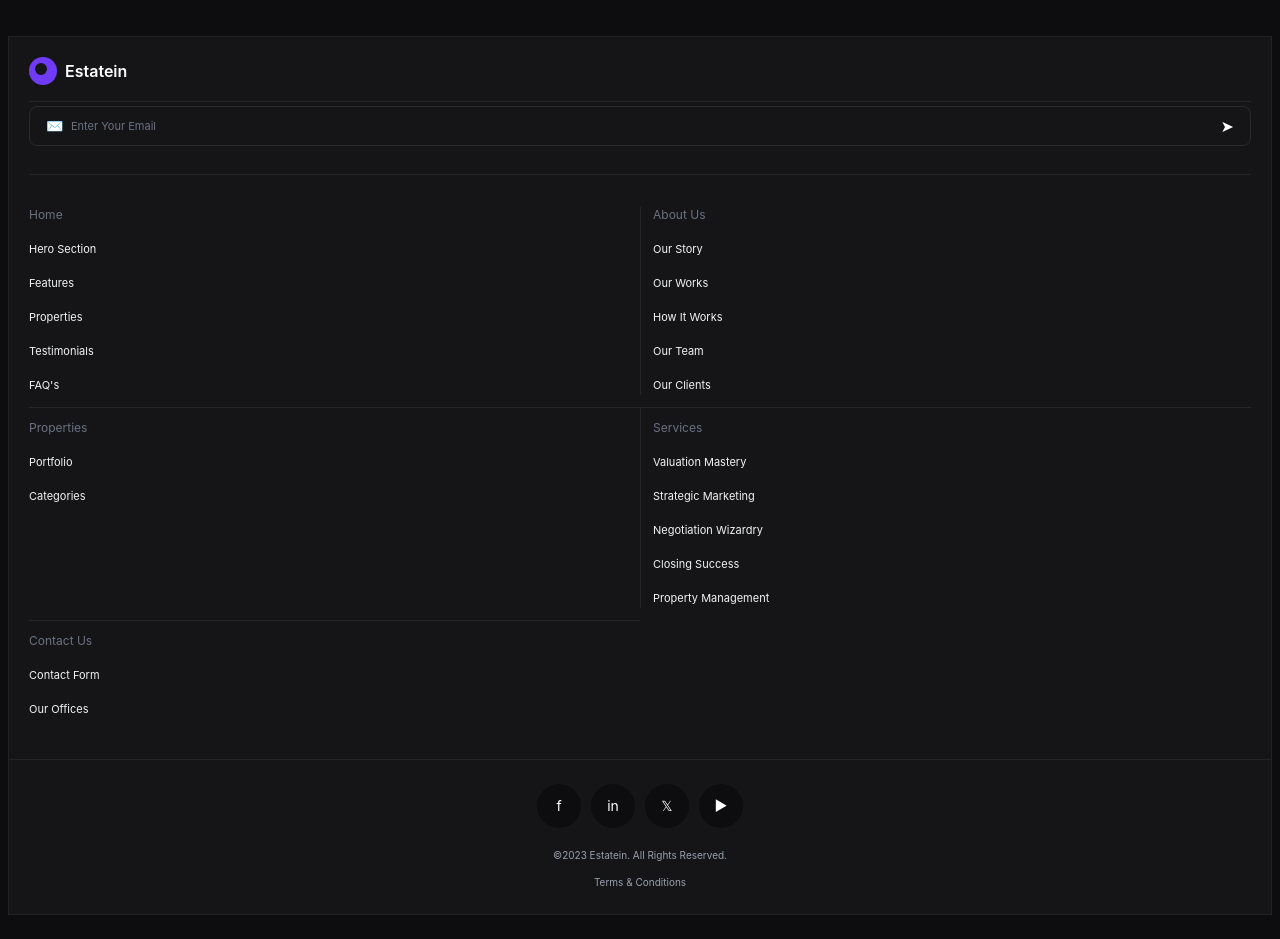
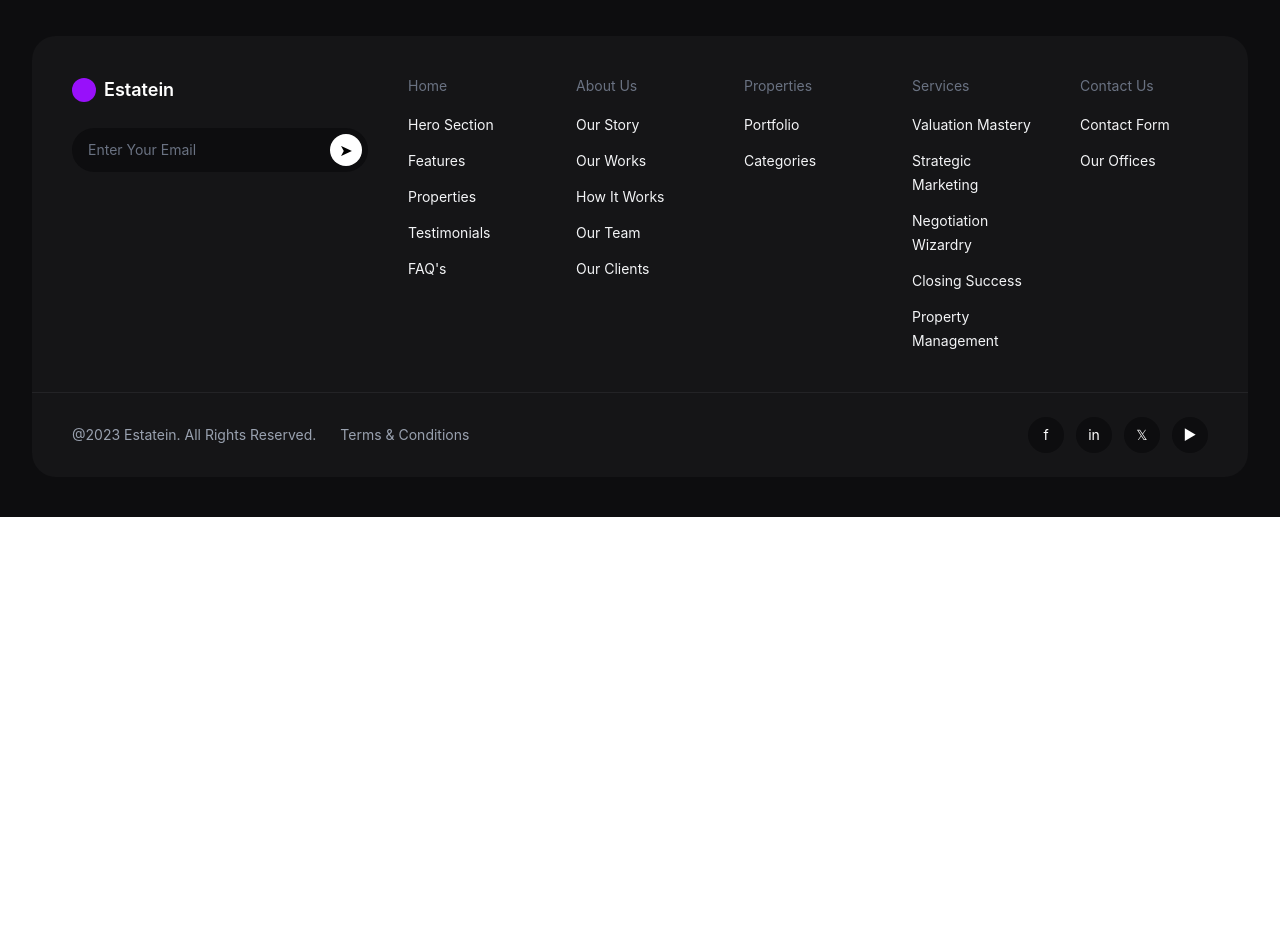
Before and after one commit to JerahmeelN806/estatein-real-estate, a React app in the folder frontend/: page / in a window 1280 px wide. Shown: the part 2960-3899 px from the top of the page. After the commit the page ends 3477 px from the top, so only its background shows below. Built offline with nearby package versions, Linux system fonts and the light colour scheme; the HTML template or start-up script is replaced by a standard one.

Commit message:
Updated footer

```diff
--- a/frontend/src/sections/Footer.jsx
+++ b/frontend/src/sections/Footer.jsx
@@ -2,23 +2,11 @@ function Footer() {
   const columns = [
     {
       title: "Home",
-      links: [
-        "Hero Section",
-        "Features",
-        "Properties",
-        "Testimonials",
-        "FAQ's",
-      ],
+      links: ["Hero Section", "Features", "Properties", "Testimonials", "FAQ's"],
     },
     {
       title: "About Us",
-      links: [
-        "Our Story",
-        "Our Works",
-        "How It Works",
-        "Our Team",
-        "Our Clients",
-      ],
+      links: ["Our Story", "Our Works", "How It Works", "Our Team", "Our Clients"],
     },
     {
       title: "Properties",
@@ -38,193 +26,94 @@ function Footer() {
       title: "Contact Us",
       links: ["Contact Form", "Our Offices"],
     },
-  ];
+  ]
 
   const socials = [
     { label: "Facebook", icon: "f" },
     { label: "LinkedIn", icon: "in" },
     { label: "Twitter", icon: "𝕏" },
     { label: "YouTube", icon: "▶" },
-  ];
+  ]
 
   return (
-    <footer className="px-2 pb-6 max-w-7xl mx-auto">
-      <div className="bg-[#151517] border border-[#232326] overflow-hidden">
-
-        {/* TOP SECTION */}
-        <div className="px-3 sm:px-5 pt-5 pb-10">
-
-          {/* LOGO */}
-          <div className="flex items-center gap-2 pb-4 border-b border-[#252528]">
-            <div className="w-7 h-7 bg-[#703BF7] rounded-full flex items-center justify-center">
-              <div className="w-3 h-3 bg-[#151517] rounded-full translate-x-[-2px] translate-y-[-2px]" />
+    <footer className="px-4 md:px-8 pb-6 md:pb-10 max-w-7xl mx-auto">
+      <div className="bg-[#151517] rounded-3xl overflow-hidden">
+        <div className="px-6 md:px-10 py-8 md:py-10">
+          <div className="mb-8 md:mb-0 md:hidden">
+            <div className="flex items-center gap-2 mb-5">
+              <div className="w-6 h-6 bg-purple-600 rounded-full" />
+              <span className="font-semibold text-lg">Estatein</span>
             </div>
-
-            <span className="font-semibold text-base text-white">
-              Estatein
-            </span>
-          </div>
-
-          {/* EMAIL */}
-          <div className="mt-1 mb-8 border-b border-[#252528] pb-7">
-            <div className="flex items-center border border-[#2a2a2d] rounded-lg px-4 h-10">
-              <span className="text-gray-500 mr-2 text-sm">✉</span>
-
+            <div className="flex items-center bg-[#0d0d0f] rounded-full pl-4 pr-1.5 py-1.5">
               <input
                 type="email"
                 placeholder="Enter Your Email"
-                className="bg-transparent text-[11px] text-gray-300 placeholder-gray-500 outline-none flex-1 min-w-0"
+                className="bg-transparent text-sm text-gray-300 placeholder-gray-500 outline-none flex-1"
               />
-
-              <button
-                type="button"
-                className="text-white text-base flex-shrink-0 ml-2"
-              >
+              <button className="bg-white text-black w-8 h-8 rounded-full flex items-center justify-center flex-shrink-0">
                 ➤
               </button>
             </div>
           </div>
 
-          {/* LINKS */}
-          <div className="grid grid-cols-2">
+          <div className="grid grid-cols-2 md:grid-cols-7 gap-x-10 gap-y-8 md:gap-y-8">
+            <div className="hidden md:block md:col-span-2">
+              <div className="flex items-center gap-2 mb-6">
+                <div className="w-6 h-6 bg-purple-600 rounded-full" />
+                <span className="font-semibold text-lg">Estatein</span>
+              </div>
+              <div className="flex items-center bg-[#0d0d0f] rounded-full pl-4 pr-1.5 py-1.5 max-w-xs">
+                <input
+                  type="email"
+                  placeholder="Enter Your Email"
+                  className="bg-transparent text-sm text-gray-300 placeholder-gray-500 outline-none flex-1"
+                />
+                <button className="bg-white text-black w-8 h-8 rounded-full flex items-center justify-center flex-shrink-0">
+                  ➤
+                </button>
+              </div>
+            </div>
 
-            {/* HOME */}
-            <div className="pr-3">
-              <h4 className="text-gray-500 text-xs mb-3">
-                Home
-              </h4>
-
-              <ul className="space-y-2.5">
-                {columns[0].links.map((link) => (
-                  <li key={link}>
-                    <a
-                      href="#"
-                      className="text-[11px] text-gray-100 hover:text-white transition-colors"
-                    >
+            {columns.map((col) => (
+              <div key={col.title}>
+                <h4 className="text-gray-500 text-sm mb-4">{col.title}</h4>
+                <ul className="space-y-3 list-none">
+                  {col.links.map((link) => (
+                    <li key={link} className="list-none">
+                      <a href="#" className="text-sm text-gray-100 hover:text-white">
                         {link}
                       </a>
                     </li>
                   ))}
                 </ul>
               </div>
-
-            {/* ABOUT US */}
-            <div className="pl-3 border-l border-[#252528]">
-              <h4 className="text-gray-500 text-xs mb-3">
-                About Us
-              </h4>
-
-              <ul className="space-y-2.5">
-                {columns[1].links.map((link) => (
-                  <li key={link}>
-                    <a
-                      href="#"
-                      className="text-[11px] text-gray-100 hover:text-white transition-colors"
-                    >
-                      {link}
-                    </a>
-                  </li>
             ))}
-              </ul>
-            </div>
-
-            {/* PROPERTIES */}
-            <div className="pr-3 mt-3 pt-3 border-t border-[#252528]">
-              <h4 className="text-gray-500 text-xs mb-3">
-                Properties
-              </h4>
-
-              <ul className="space-y-2.5">
-                {columns[2].links.map((link) => (
-                  <li key={link}>
-                    <a
-                      href="#"
-                      className="text-[11px] text-gray-100 hover:text-white transition-colors"
-                    >
-                      {link}
-                    </a>
-                  </li>
-                ))}
-              </ul>
-            </div>
-
-            {/* SERVICES */}
-            <div className="pl-3 mt-3 pt-3 border-l border-t border-[#252528]">
-              <h4 className="text-gray-500 text-xs mb-3">
-                Services
-              </h4>
-
-              <ul className="space-y-2.5">
-                {columns[3].links.map((link) => (
-                  <li key={link}>
-                    <a
-                      href="#"
-                      className="text-[11px] text-gray-100 hover:text-white transition-colors"
-                    >
-                      {link}
-                    </a>
-                  </li>
-                ))}
-              </ul>
-            </div>
-
-            {/* CONTACT US */}
-            <div className="pr-3 mt-3 pt-3 border-t border-[#252528]">
-              <h4 className="text-gray-500 text-xs mb-3">
-                Contact Us
-              </h4>
-
-              <ul className="space-y-2.5">
-                {columns[4].links.map((link) => (
-                  <li key={link}>
-                    <a
-                      href="#"
-                      className="text-[11px] text-gray-100 hover:text-white transition-colors"
-                    >
-                      {link}
-                    </a>
-                  </li>
-                ))}
-              </ul>
-            </div>
-
           </div>
         </div>
 
-        {/* BOTTOM SECTION */}
-        <div className="border-t border-[#252528] px-4 py-6">
-
-          {/* SOCIALS */}
-          <div className="flex justify-center gap-2.5 mb-5">
-            {socials.map((social) => (
+        <div className="border-t border-[#232326]">
+          <div className="px-6 md:px-10 py-6 flex flex-col items-center gap-4 md:flex-row md:justify-between">
+            <div className="flex gap-3 order-1">
+              {socials.map((s) => (
                 <a
-                key={social.label}
+                  key={s.label}
                   href="#"
-                aria-label={social.label}
-                className="w-11 h-11 rounded-full bg-[#0d0d0f] flex items-center justify-center text-white text-sm hover:bg-[#202024] transition-colors"
+                  aria-label={s.label}
+                  className="w-9 h-9 rounded-full bg-[#0d0d0f] flex items-center justify-center text-sm hover:bg-[#1a1a1d]"
                 >
-                {social.icon}
+                  {s.icon}
                 </a>
               ))}
             </div>
-
-          {/* COPYRIGHT */}
-          <div className="flex flex-col items-center gap-3 text-center">
-            <span className="text-[10px] text-gray-400">
-              ©2023 Estatein. All Rights Reserved.
-            </span>
-
-            <a
-              href="#"
-              className="text-[10px] text-gray-400 hover:text-white transition-colors"
-            >
-              Terms &amp; Conditions
-            </a>
+            <div className="flex flex-col items-center gap-1 md:flex-row md:gap-6 text-sm text-gray-400 text-center order-2 md:order-none">
+              <span>@2023 Estatein. All Rights Reserved.</span>
+              <a href="#" className="hover:text-white">Terms &amp; Conditions</a>
+            </div>
           </div>
         </div>
       </div>
     </footer>
-  );
+  )
 }
 
-export default Footer;
+export default Footer
```
Lines whose indentation alone changed are shown as unchanged.
